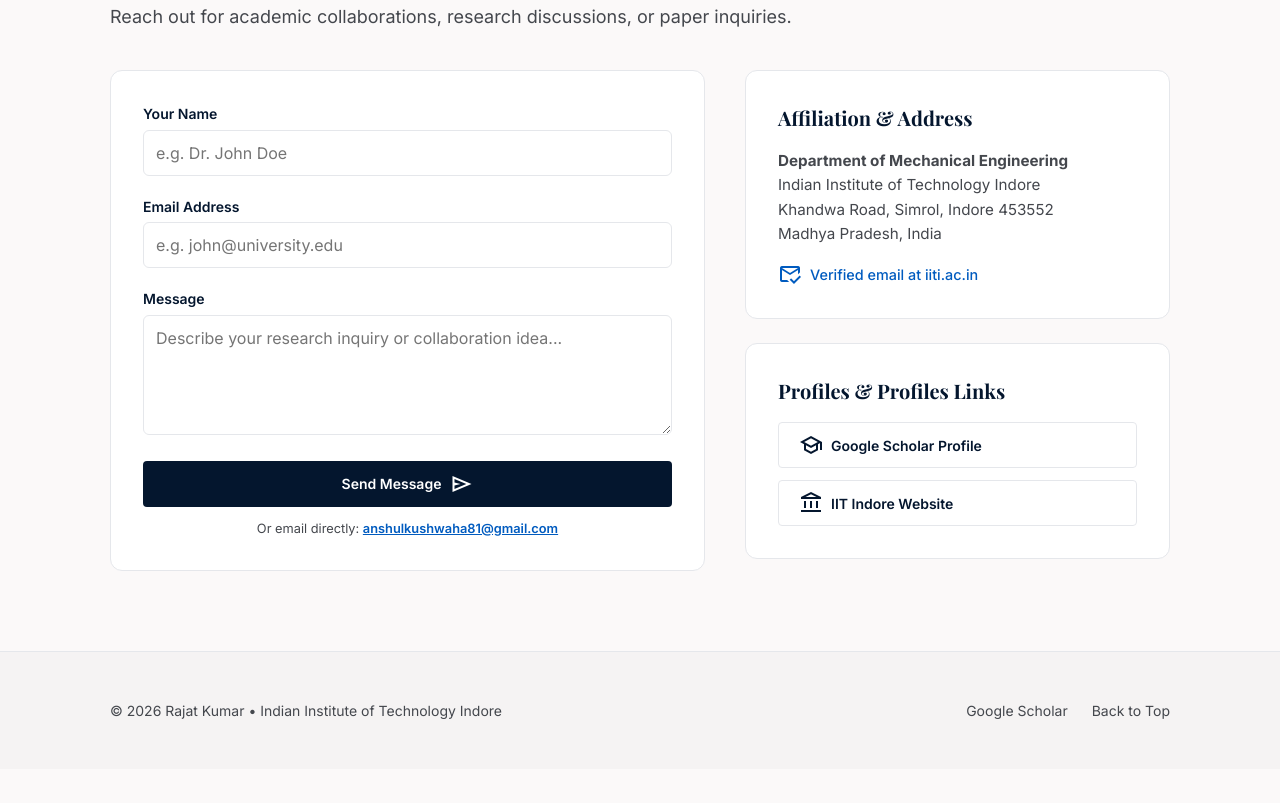
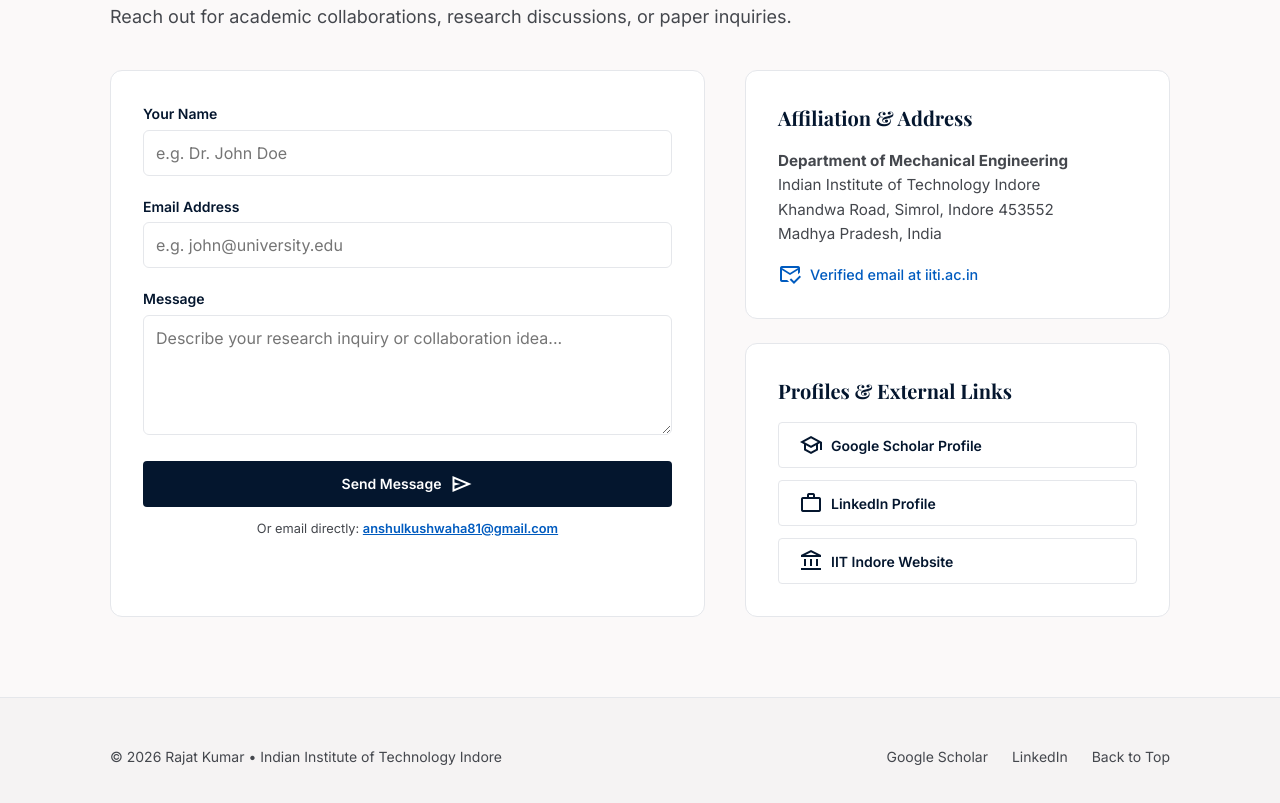
Before and after one commit to Anshulkushwaha/Rajat-kumar-portfolio, a plain HTML site: page index.html in a window 1280 px wide. Shown: the part 5737-6540 px from the top of the page. Before the commit the page ends 6506 px from the top, so only its background shows below. Drawn offline with nearby package versions, Linux system fonts and the light colour scheme; a web font is replaced by a local one.

Commit message:
Add LinkedIn profile link to Profiles section and footer

```diff
--- a/index.html
+++ b/index.html
@@ -345,10 +345,13 @@
                         </div>
 
                         <div class="contact-card">
-                            <h3 style="font-family: var(--font-display); font-size: 1.25rem; margin-bottom: 1rem; color: var(--color-primary);">Profiles & Profiles Links</h3>
+                            <h3 style="font-family: var(--font-display); font-size: 1.25rem; margin-bottom: 1rem; color: var(--color-primary);">Profiles & External Links</h3>
                             <div style="display: flex; flex-direction: column; gap: 0.75rem;">
                                 <a href="https://scholar.google.com/citations?user=LFQyGV4AAAAJ" target="_blank" rel="noopener" class="btn btn-secondary" style="justify-content: flex-start;">
                                     <span class="material-symbols-outlined">school</span> Google Scholar Profile
+                                </a>
+                                <a href="https://www.linkedin.com/in/rajat-kumar-563643150/?trk=public_profile-settings_see-all-posts" target="_blank" rel="noopener" class="btn btn-secondary" style="justify-content: flex-start;">
+                                    <span class="material-symbols-outlined">work</span> LinkedIn Profile
                                 </a>
                                 <a href="https://www.iiti.ac.in/" target="_blank" rel="noopener" class="btn btn-secondary" style="justify-content: flex-start;">
                                     <span class="material-symbols-outlined">account_balance</span> IIT Indore Website
@@ -370,6 +373,7 @@
             </div>
             <div class="footer-links">
                 <a href="https://scholar.google.com/citations?user=LFQyGV4AAAAJ" target="_blank" rel="noopener" class="footer-link">Google Scholar</a>
+                <a href="https://www.linkedin.com/in/rajat-kumar-563643150/?trk=public_profile-settings_see-all-posts" target="_blank" rel="noopener" class="footer-link">LinkedIn</a>
                 <a href="#home" class="footer-link">Back to Top</a>
             </div>
         </div>
```
